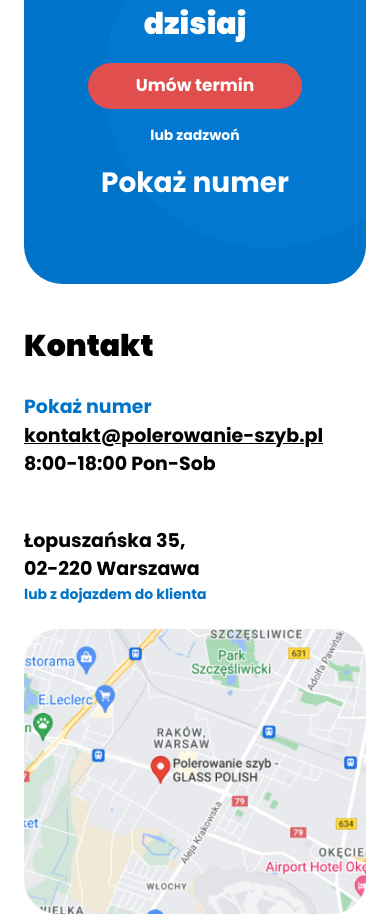
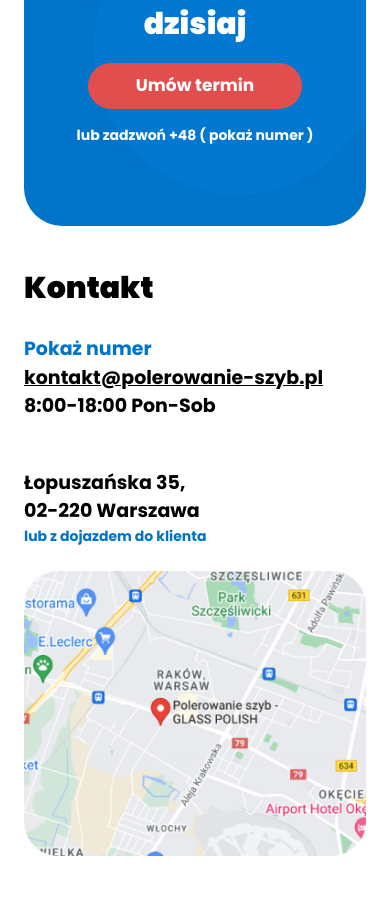
Before and after one commit to jaroslaw-filipiak/glass-polish, a Nuxt app: page /szyby-samochodowe-warszawa in a window 390 px wide. Shown: the part 3213-4135 px from the top of the page. After the commit the page ends 4109 px from the top, so only its background shows below. Built offline with nearby package versions, Linux system fonts and the light colour scheme.

Commit message:
update show phone in cta

```diff
--- a/components/CTA.vue
+++ b/components/CTA.vue
@@ -12,18 +12,13 @@
       >
         <a href="tel:+48453413191"> <span>Umów termin</span></a>
       </button>
-      <p class="font-bold text-[14px] lg:text-[20px]">lub zadzwoń</p>
-      <div @click="mainStore.handleNumber2()">
-        <a
-          v-if="mainStore.showNumber2"
-          class="font-extrabold text-[28px] lg:text-[38px] link-underline"
-          href="tel:+48 453413191"
-          >+48 453 413 191</a
-        >
-        <p v-else class="text-[28px] lg:text-[38px] font-bold cursor-pointer">
-          Pokaż numer
-        </p>
-      </div>
+      <p
+        @click="mainStore.handleNumber2()"
+        class="font-bold text-[14px] lg:text-[20px] cursor-pointer hover:opacity-90"
+      >
+        lub zadzwoń +48
+        {{ mainStore.showNumber2 ? '453 413 191' : '( pokaż numer )' }}
+      </p>
     </div>
   </div>
 </template>
```
